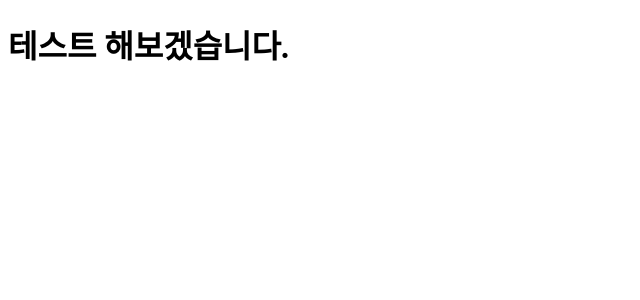
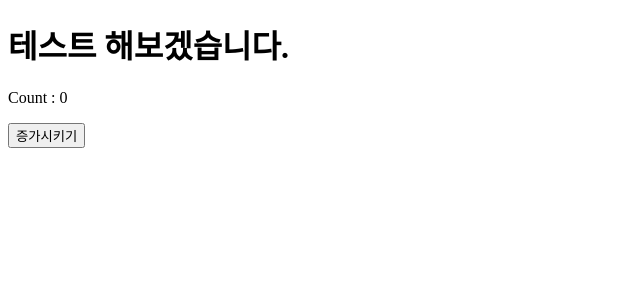
Before and after one commit to krapli441/react_hooks, a React app: page / in a window 1280 px wide. Shown: the top 300 px of the page, without its empty margins (0-640 px from the left). Built offline with nearby package versions, Linux system fonts and the light colour scheme; the HTML template or start-up script is replaced by a standard one.

Commit message:
useEffect 훅을 이용해 컴포넌트가 마운트되거나 언마운트될 때 실행된다는 것을 확인.

```diff
--- a/src/views/App.tsx
+++ b/src/views/App.tsx
@@ -1,9 +1,11 @@
 import React from "react";
+import Effect from "./useEffect";
 
 export default function App() {
   return (
     <>
       <h1>테스트 해보겠습니다.</h1>
+      <Effect></Effect>
     </>
   );
 }
--- /dev/null
+++ b/src/views/useEffect.tsx
@@ -0,0 +1,20 @@
+import React, { useEffect, useState } from "react";
+
+export default function effect() {
+  const [count, setCount] = useState(0);
+
+  useEffect(() => {
+    console.log("컴포넌트 마운트됨");
+
+    return () => {
+      console.log("컴포넌트 언마운트되거나 count가 변경됨.");
+    };
+  }, [count]);
+
+  return (
+    <div>
+      <p>Count : {count}</p>
+      <button onClick={() => setCount(count + 1)}>증가시키기</button>
+    </div>
+  );
+}
```
